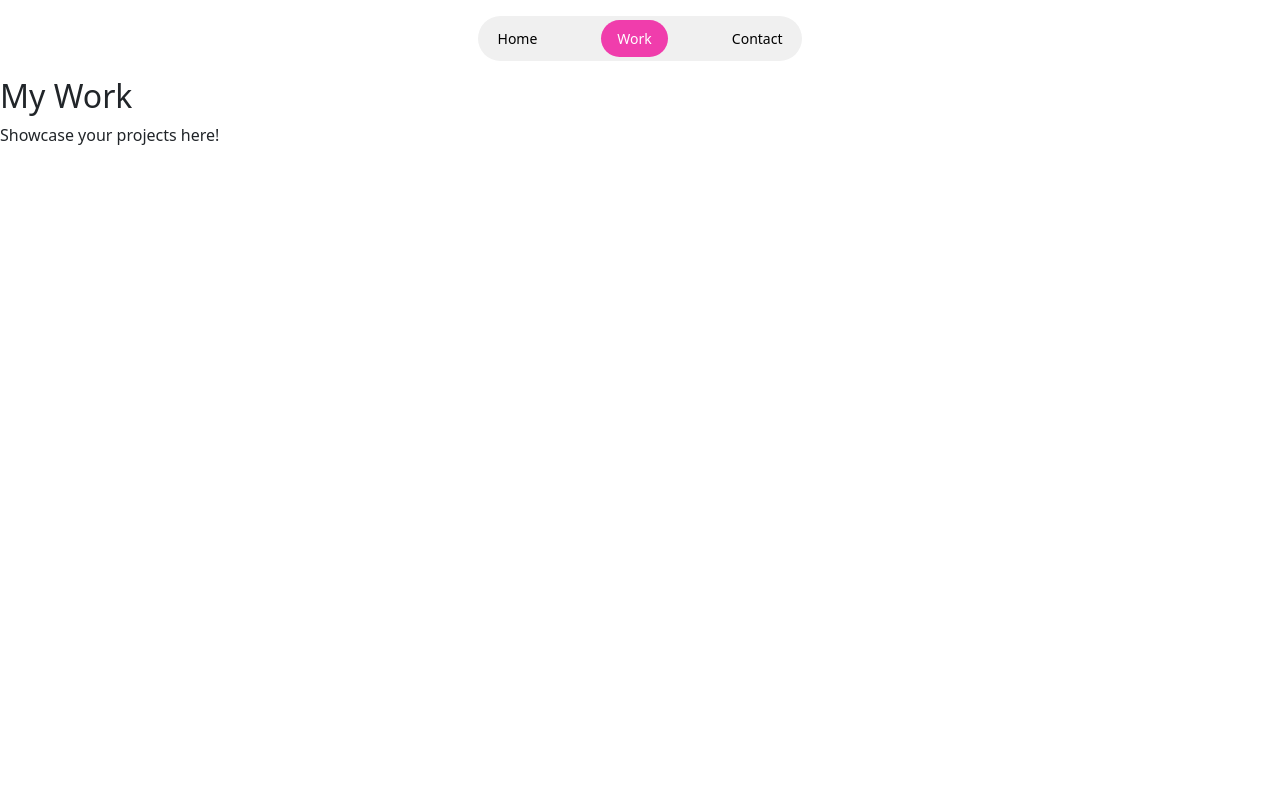
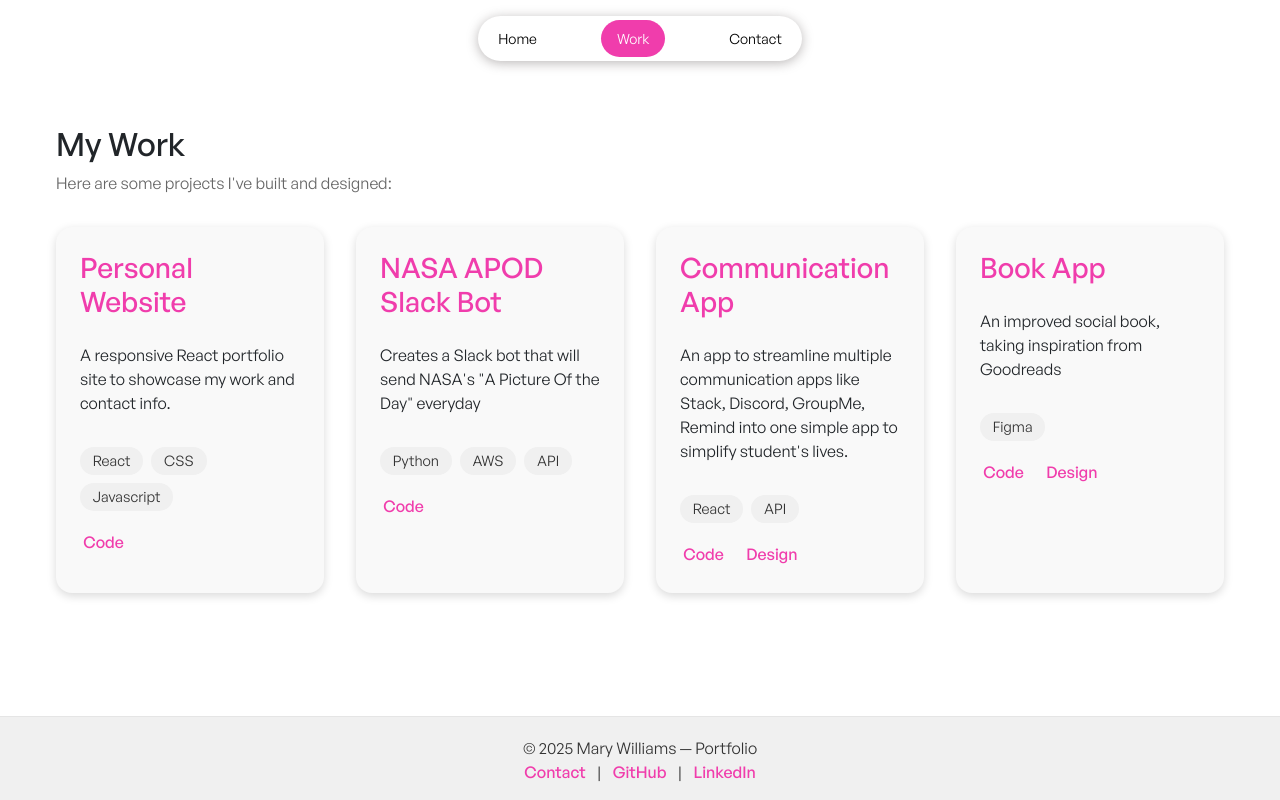
Before and after one commit to mary-williams/marywilliams, a React (Vite) app: page /work in a window 1280 px wide. Built offline with nearby package versions, Linux system fonts and the light colour scheme; the HTML template or start-up script is replaced by a standard one.

Commit message:
implemented work page

```diff
--- a/src/App.css
+++ b/src/App.css
@@ -1,15 +1,20 @@
 @font-face {
   font-family: 'GeneralSans-Variable';
   src: url('./assets/GeneralSans-Variable.ttf') format('truetype');
-  font-weight: lighter;
-  font-style: lighter;
+}
+
+body, #root {
+  font-family: 'GeneralSans-Variable', sans-serif;
+  min-height: 100vh;
+  display: flex;
+  flex-direction: column;
 }
 
 .header-row {
-  font-family: 'GeneralSans-Variable', sans-serif;
   display: flex;
   align-items: flex-start;
   padding: 1rem;
+  font-weight: normal;
 }
 
 .left-col {
@@ -17,6 +22,10 @@
   min-width: 0;
   display: flex;
   flex-direction: column;
+}
+
+.app-content {
+  flex: 1;
 }
 
 .profile {
@@ -37,6 +46,11 @@
 
 .subtitle {
   color: rgb(240, 61, 172);
+}
+
+h1,
+.subtitle{
+  font-weight: 300;
 }
 
 @media (max-width: 900px) {
@@ -68,3 +82,10 @@
     font-size: 1.5rem;
   }
 }
+
+.title-underline {
+  height: 1.5px;
+  background: rgb(225, 222, 223);
+  width: 67%;
+  border-radius: 2px;
+}
--- a/src/App.jsx
+++ b/src/App.jsx
@@ -1,21 +1,25 @@
-import { BrowserRouter as Router, Routes, Route } from 'react-router-dom'
-import './App.css'
-import WorkPage from './WorkPage.jsx'
-import HomePage from './HomePage.jsx'
-import ContactPage from './ContactPage.jsx'
-import Navbar from './Navbar.jsx'
+import { BrowserRouter as Router, Routes, Route } from "react-router-dom";
+import "./App.css";
+import WorkPage from "./WorkPage.jsx";
+import HomePage from "./HomePage.jsx";
+import ContactPage from "./ContactPage.jsx";
+import Navbar from "./Navbar.jsx";
+import Footer from "./Footer.jsx";
 
 function App() {
   return (
     <Router>
       <Navbar />
-      <Routes>
-        <Route path="/" element={<HomePage />} />
-        <Route path="/work" element={<WorkPage />} />
-        <Route path="/contact" element={<ContactPage />} />
-      </Routes>
+      <div className="app-content">
+        <Routes>
+          <Route path="/" element={<HomePage />} />
+          <Route path="/work" element={<WorkPage />} />
+          <Route path="/contact" element={<ContactPage />} />
+        </Routes>
+      </div>
+      <Footer />
     </Router>
-  )
+  );
 }
 
-export default App
+export default App;
--- a/src/ContactPage.css
+++ b/src/ContactPage.css
@@ -7,7 +7,7 @@
   justify-content: center;
   align-items: flex-start;
   gap: 3rem;
-  box-sizing: border-box; /* Add this for consistent sizing */
+  box-sizing: border-box;
 }
 
 .contact-left,
@@ -40,7 +40,7 @@
   border-radius: 2rem;
   padding: 0.5rem 1.5rem;
   font-size: 1rem;
-  font-weight: 600;
+  font-weight: 500;
   cursor: pointer;
   transition: background 0.2s;
 }
@@ -76,12 +76,12 @@
 
 /* Contact Form */
 .contact-form {
-  background: #faf7fa;
+  background: #f9f9f9;
   border-radius: 1rem;
   padding: 2rem 1.5rem;
-  box-shadow: 0 2px 12px rgba(240, 61, 172, 0.07);
   display: flex;
   flex-direction: column;
+  box-shadow: 5px 5px 6px rgba(50, 48, 49, 0.07);
   gap: 1rem;
   width: 100%;
   max-width: 350px;
@@ -112,7 +112,7 @@
   border-radius: 1.5rem;
   padding: 0.6rem 1.2rem;
   font-size: 1rem;
-  font-weight: 600;
+  font-weight: 550;
   cursor: pointer;
   margin-top: 0.5rem;
   transition: background 0.2s;
--- /dev/null
+++ b/src/Footer.css
@@ -0,0 +1,23 @@
+/* Add to App.css or a global CSS file */
+.footer {
+    width: 100%;
+    text-align: center;
+    padding: 1.2rem 0 1rem 0;
+    background: #f0f0f0;
+    color: #333;
+    font-size: 1rem;
+    margin-top: 3;
+    border-top: 1px solid #e5e5e5;
+}
+
+.footer a {
+    color: rgb(240, 61, 172);
+    text-decoration: none;
+    margin: 0 0.5rem;
+    font-weight: 500;
+}
+
+.footer a:hover {
+    text-decoration: underline;
+    color: #c92a8f;
+}
--- /dev/null
+++ b/src/Footer.jsx
@@ -0,0 +1,19 @@
+import './Footer.css'
+function Footer() {
+  return (
+    <footer className="footer">
+      <div>
+        &copy; {new Date().getFullYear()} Mary Williams &mdash; Portfolio
+      </div>
+      <div>
+        <a href="mailto:marywilliams@utexas.edu">Contact</a>
+        {" | "}
+        <a href="https://github.com/mary-williams" target="_blank" rel="noopener noreferrer">GitHub</a>
+        {" | "}
+        <a href="https://www.linkedin.com/in/mary-williams-383a6728b" target="_blank" rel="noopener noreferrer">LinkedIn</a>
+      </div>
+    </footer>
+  )
+}
+
+export default Footer
--- a/src/HomePage.jsx
+++ b/src/HomePage.jsx
@@ -10,7 +10,8 @@ function HomePage() {
   return (
     <div className="header-row">
       <div className="left-col">
-        <h1>Hi, I'm Mary <span className="subtitle">an aspiring Front End Developer</span></h1>
+        <h1>Hi, I'm Mary <span className="subtitle">an aspiring Software Developer</span></h1>
+        <div className= "title-underline"></div>
         <div className="info-boxes" style={{ display: 'flex', gap: '2rem', flexWrap: 'wrap', marginTop: '1rem' }}>
           <InfoBox size="small" header="Me">{aboutMe1}</InfoBox>
           <InfoBox size="medium" header="In the Future">{aboutMe3}</InfoBox>
--- a/src/InfoBox.css
+++ b/src/InfoBox.css
@@ -1,11 +1,10 @@
 .info-box {
-  background: #f0f0f0;
+  background: #f9f9f9;
   border-radius: 1.5rem;
   padding: 1.2rem;
   color: #222;
   box-shadow: 0 3px 10px rgba(0,0,0,0.15);
   font-size: 1rem;
-  transition: box-shadow 0.2s;
   word-break: break-word;
 }
 
--- a/src/Navbar.jsx
+++ b/src/Navbar.jsx
@@ -12,11 +12,12 @@ function Navbar() {
           '--bs-nav-link-color': 'black',
           '--bs-nav-pills-link-active-color': 'white',
           '--bs-nav-pills-link-active-bg': 'rgb(240, 61, 172)',
-          background: '#f0f0f0',
+          background: 'white',
           display: 'inline-flex',
           justifyContent: 'center',
           margin: '1rem auto',
           minWidth: '300px',
+          boxShadow: '0 2px 12px rgba(114, 109, 109, 0.49)'
         }}
       >
         <li className="nav-item" role="presentation">
--- a/src/WorkPage.css
+++ b/src/WorkPage.css
@@ -0,0 +1,61 @@
+.work-container {
+    max-width: 1200px;
+    margin: 2rem auto;
+    padding: 1rem;
+    font-family: 'GeneralSans-Variable', sans-serif;
+}
+
+.work-intro {
+  color: #666;
+  margin-bottom: 2rem;
+}
+
+.work-grid {
+  display: grid;
+  grid-template-columns: repeat(auto-fit, minmax(260px, 1fr));
+  gap: 2rem;
+}
+
+.work-card {
+    background: #f9f9f9;
+    border-radius: 1rem;
+    box-shadow: 0 2px 12px rgba(240, 61, 172, 0.07);
+    padding: 1.5rem;
+    display: flex;
+    box-shadow: 0 3px 10px rgba(0,0,0,0.15);
+    flex-direction: column;
+    gap: 1rem;
+}
+
+.work-card h3 {
+  margin: 0 0 0.5rem 0;
+  color: rgb(240, 61, 172);
+}
+
+.work-tech {
+  display: flex;
+  gap: 0.5rem;
+  flex-wrap: wrap;
+}
+
+.tech-tag {
+  background: #f0f0f0;
+  color: #333;
+  border-radius: 1rem;
+  padding: 0.2rem 0.8rem;
+  font-size: 0.9rem;
+}
+
+.work-links a {
+    display: inline-block;
+    margin-right: 1rem;
+    color: rgb(240, 61, 172);
+    font-weight: 500;
+    padding: 0.2rem;
+    text-decoration: none;
+    transition: color 0.2s;
+}
+
+.work-links a:hover {
+  color: #c92a8f;
+}
--- a/src/WorkPage.jsx
+++ b/src/WorkPage.jsx
@@ -1,9 +1,63 @@
 import './WorkPage.css'
+
+const projects = [
+  {
+    title: "Personal Website",
+    description: "A responsive React portfolio site to showcase my work and contact info.",
+    tech: ["React", "CSS", "Javascript"],
+    code: "https://github.com/mary-williams/marywilliams",
+    demo: null,
+    design: null
+  },
+  {
+    title: "NASA APOD Slack Bot",
+    description: "Creates a Slack bot that will send NASA's \"A Picture Of the Day\" everyday",
+    tech: ["Python", "AWS", "API"],
+    code: "https://github.com/mary-williams/nasa_apod",
+    demo: null,
+    design: null
+  },
+  {
+    title: "Communication App",
+    description: "An app to streamline multiple communication apps like Stack, Discord, GroupMe, Remind into one simple app to simplify student's lives.",
+    tech: ["React", "API"],
+    code: "https://www.figma.com/file/xyz123/Design-System",
+    demo: null,
+    design: "https://www.figma.com/file/xyz123/Design-System"
+  },
+  {
+    title: "Book App",
+    description: "An improved social book, taking inspiration from Goodreads",
+    tech: ["Figma"],
+    code: "https://github.com/mary-williams",
+    demo: null,
+    design: "https://www.figma.com/file/xyz123/Design-System"
+  }
+];
+
 function WorkPage() {
   return (
-    <div>
+    <div className="work-container">
       <h2>My Work</h2>
-      <p>Showcase your projects here!</p>
+      <p className="work-intro">Here are some projects I've built and designed:</p>
+      <div className="work-grid">
+        {projects.map((proj, idx) => (
+          <div className="work-card" key={idx}>
+            <h3>{proj.title}</h3>
+            <p>{proj.description}</p>
+            <div className="work-tech">
+              {proj.tech.map((t, i) => (
+                <span className="tech-tag" key={i}>{t}</span>
+              ))}
+            </div>
+            <div className="work-links">
+              {proj.code && <a href={proj.code} target="_blank" rel="noopener noreferrer">Code</a>}
+              {proj.demo && <a href={proj.demo} target="_blank" rel="noopener noreferrer">Demo</a>}
+              {proj.design && <a href={proj.design} target="_blank" rel="noopener noreferrer">Design</a>}
+            </div>
+          </div>
+        ))}
+      </div>
     </div>
   )
 }
```
